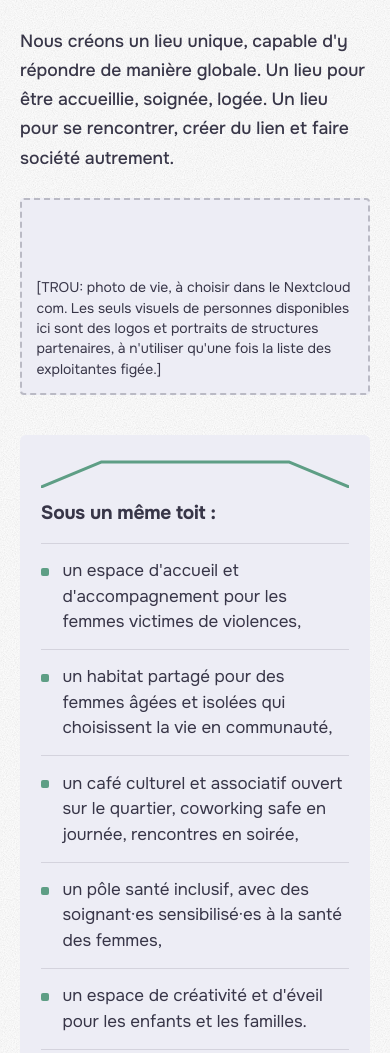
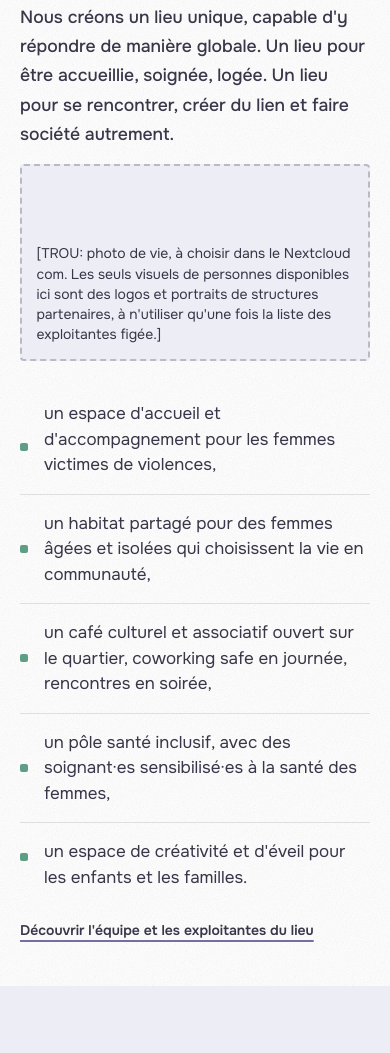
Before and after one commit to verslinfini/maison-audacieuse, a plain HTML site: page maquettes/home/v2.html in a window 390 px wide. Shown: the part 1256-2309 px from the top of the page. Drawn offline with Linux system fonts and the light colour scheme.

Commit message:
Ecran 2 : retours de Romain
- faitage et « Sous un meme toit » retires, la liste des usages porte seule le concret
- puce verte centree sur la hauteur de l item, plus sur sa premiere ligne
- titre descendu dans la colonne de gauche : la liste remonte a son niveau
- l ecran 2 tient dans une vue, comme le heros : min-height 100svh, contenu centre,
  emplacement photo recadre a 25 rem, paddings resserres. Verifie de 1280x660 a 1920x1080
- grain a peine pose sur le blanc (opacite .16)

En une colonne sous 1080 px et en mobile, l ecran fait deux vues : le contenu ne s y compresse pas.

Co-Authored-By: Claude Opus 5 (1M context) <noreply@anthropic.com>

```diff
--- a/maquettes/home/v2.html
+++ b/maquettes/home/v2.html
@@ -293,21 +293,24 @@ html.etat-avant [data-compteur] { display: none; }
 #le-lieu {
   position: relative;
   background: var(--blanc);
-  padding: clamp(4.5rem, 9vh, 7.5rem) 0 clamp(4rem, 8vh, 6.5rem);
+  min-height: 100vh;
+  min-height: 100svh;
+  display: flex;
+  align-items: center;
+  padding: calc(var(--h-entete) + 1rem) 0 clamp(2rem, 4vh, 3rem);
   overflow: hidden;
 }
-#le-lieu > .contenu { position: relative; z-index: 1; }
+#le-lieu > .contenu { position: relative; z-index: 1; width: 100%; }
 /* Sur le blanc, le grain gris doit rester une texture, pas un voile. */
-#le-lieu > .grain__voile { opacity: .28; }
-#le-lieu h2 { max-width: 20ch; }
+#le-lieu > .grain__voile { opacity: .16; }
+#le-lieu h2 { max-width: 18ch; margin-bottom: clamp(.9rem, 1.8vh, 1.3rem); }
 .lieu__grille {
   display: grid;
   grid-template-columns: minmax(0, 6.2fr) minmax(0, 5fr);
   gap: clamp(2rem, 5vw, 5rem);
   align-items: start;
-  margin-top: clamp(1.75rem, 4vh, 2.75rem);
 }
-.lieu__texte { display: flex; flex-direction: column; gap: 1.15rem; max-width: 38rem; }
+.lieu__texte { display: flex; flex-direction: column; gap: .95rem; max-width: 38rem; }
 .lieu__texte p { line-height: 1.66; }
 .lieu__reponse { color: var(--violet-sombre); font-weight: 500; font-size: var(--t-lead); line-height: 1.4; }
 /* L'emplacement de la photo de vie garde l'encombrement qu'aura le visuel :
@@ -322,8 +325,8 @@ html.etat-avant [data-compteur] { display: none; }
   line-height: 1.45;
 }
 .lieu__trou {
-  margin-top: clamp(1.6rem, 3vh, 2.4rem);
-  max-width: 34rem;
+  margin-top: clamp(.9rem, 1.8vh, 1.3rem);
+  max-width: 25rem;
   aspect-ratio: 16 / 9;
   display: flex;
   align-items: flex-end;
@@ -332,24 +335,11 @@ html.etat-avant [data-compteur] { display: none; }
 
 /* « Sous un meme toit » : la ligne de faitage, puis les cinq usages empiles
    comme des niveaux. Un seul geste graphique, pose sur un panneau clair. */
-.toit {
-  background: var(--violace);
-  border-radius: 6px;
-  padding: clamp(1.4rem, 2.6vw, 2rem) clamp(1.3rem, 2.4vw, 1.9rem) clamp(1.5rem, 2.8vw, 2.1rem);
-}
-.toit__faitage { display: block; width: 100%; height: clamp(30px, 4vw, 46px); }
-.toit__faitage polyline { fill: none; stroke: var(--vert); stroke-width: 3; stroke-linejoin: round; stroke-linecap: round; }
-.toit__intro {
-  margin-top: .6rem;
-  font-size: var(--t-lead);
-  font-weight: 700;
-  color: var(--violet-sombre);
-  letter-spacing: -.015em;
-}
-.niveaux { margin-top: .9rem; }
+/* Les cinq usages, sans toit ni intro : la liste porte seule le concret.
+   La puce se cale au milieu de l'item, pas sur sa premiere ligne. */
 .niveaux li {
   position: relative;
-  padding: .9rem 0 .9rem 1.35rem;
+  padding: 1rem 0 1rem 1.5rem;
   border-top: 1px solid rgba(56, 54, 72, .14);
   color: var(--violet-sombre);
   line-height: 1.5;
@@ -358,13 +348,15 @@ html.etat-avant [data-compteur] { display: none; }
   content: "";
   position: absolute;
   left: 0;
-  top: 1.5rem;
+  top: 50%;
+  transform: translateY(-50%);
   width: 8px;
   height: 8px;
   border-radius: 2px;
   background: var(--vert);
 }
-.niveaux li:last-child { border-bottom: 1px solid rgba(56, 54, 72, .14); }
+.niveaux li:first-child { border-top: 0; padding-top: 0; }
+.niveaux li:last-child { padding-bottom: 0; }
 .lieu__lien { margin-top: 1.15rem; }
 
 /* ---------- etroit ---------- */
@@ -373,7 +365,7 @@ html.etat-avant [data-compteur] { display: none; }
   .hero h1 { max-width: 22ch; }
   .hero__phrase { max-width: 46ch; }
   .lieu__grille { grid-template-columns: minmax(0, 1fr); gap: 2.5rem; }
-  .toit { max-width: 34rem; }
+  .usages { max-width: 34rem; }
 }
 @media (max-width: 767px) {
   :root { --h-entete: 58px; }
@@ -478,20 +470,16 @@ html.etat-avant [data-compteur] { display: none; }
   <section id="le-lieu">
     <div class="grain__voile" aria-hidden="true"></div>
     <div class="contenu">
-      <h2>Un lieu pour repenser la place des femmes</h2>
       <div class="lieu__grille">
         <div>
+          <h2>Un lieu pour repenser la place des femmes</h2>
           <div class="lieu__texte">
             <p>Aujourd'hui encore, les femmes restent plus exposées aux violences, à l'isolement et aux inégalités sociales et économiques. À Annecy comme ailleurs, les réponses existent, mais dispersées, fragmentées et rarement coordonnées.</p>
             <p class="lieu__reponse">Nous créons un lieu unique, capable d'y répondre de manière globale. Un lieu pour être accueillie, soignée, logée. Un lieu pour se rencontrer, créer du lien et faire société autrement.</p>
           </div>
           <p class="trou lieu__trou">[TROU: photo de vie, à choisir dans le Nextcloud com. Les seuls visuels de personnes disponibles ici sont des logos et portraits de structures partenaires, à n'utiliser qu'une fois la liste des exploitantes figée.]</p>
         </div>
-        <div class="toit">
-          <svg class="toit__faitage" viewBox="0 0 600 46" preserveAspectRatio="none" aria-hidden="true" focusable="false">
-            <polyline points="2,44 118,6 482,6 598,44" vector-effect="non-scaling-stroke"></polyline>
-          </svg>
-          <p class="toit__intro">Sous un même toit :</p>
+        <div class="usages">
           <ul class="niveaux">
             <li>un espace d'accueil et d'accompagnement pour les femmes victimes de violences,</li>
             <li>un habitat partagé pour des femmes âgées et isolées qui choisissent la vie en communauté,</li>
```
